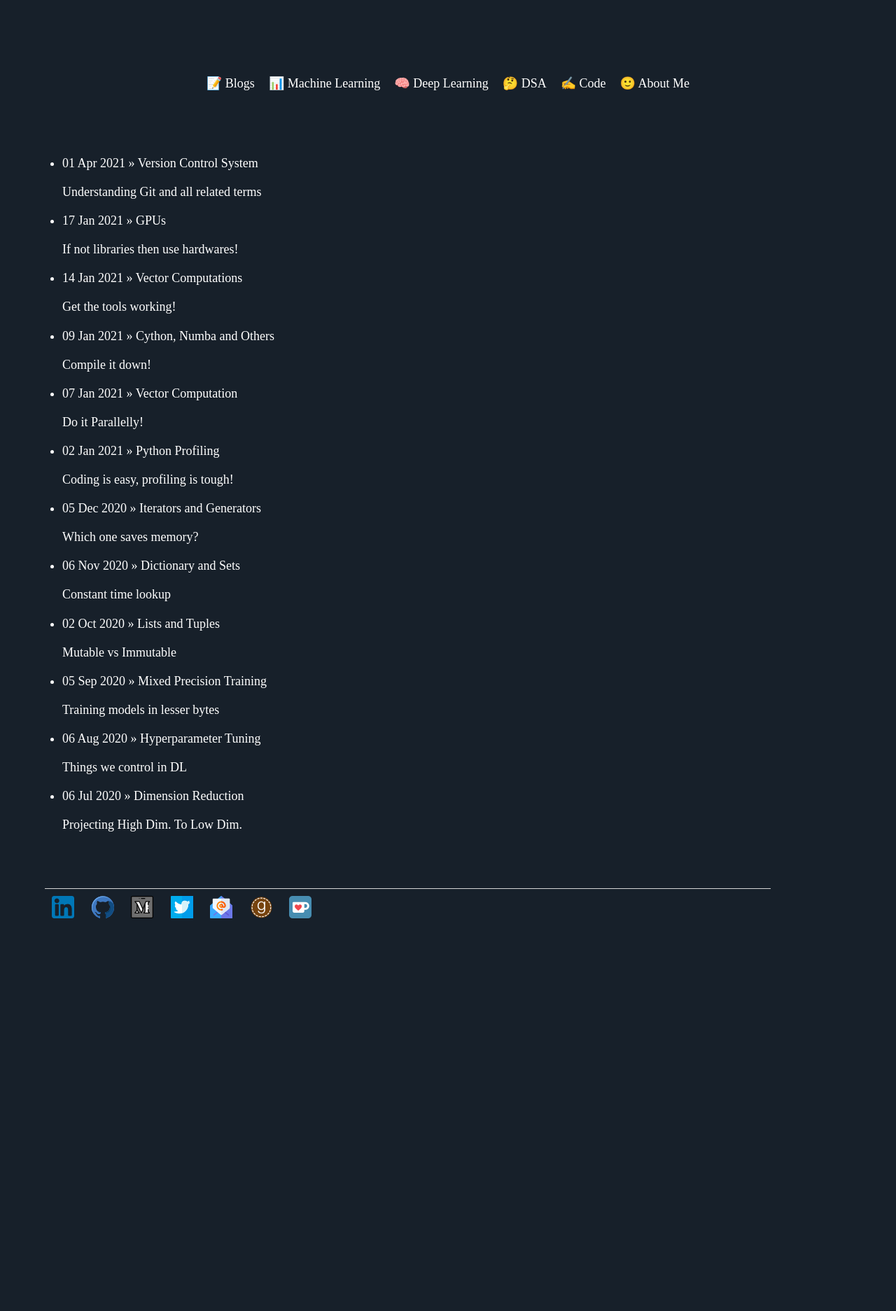
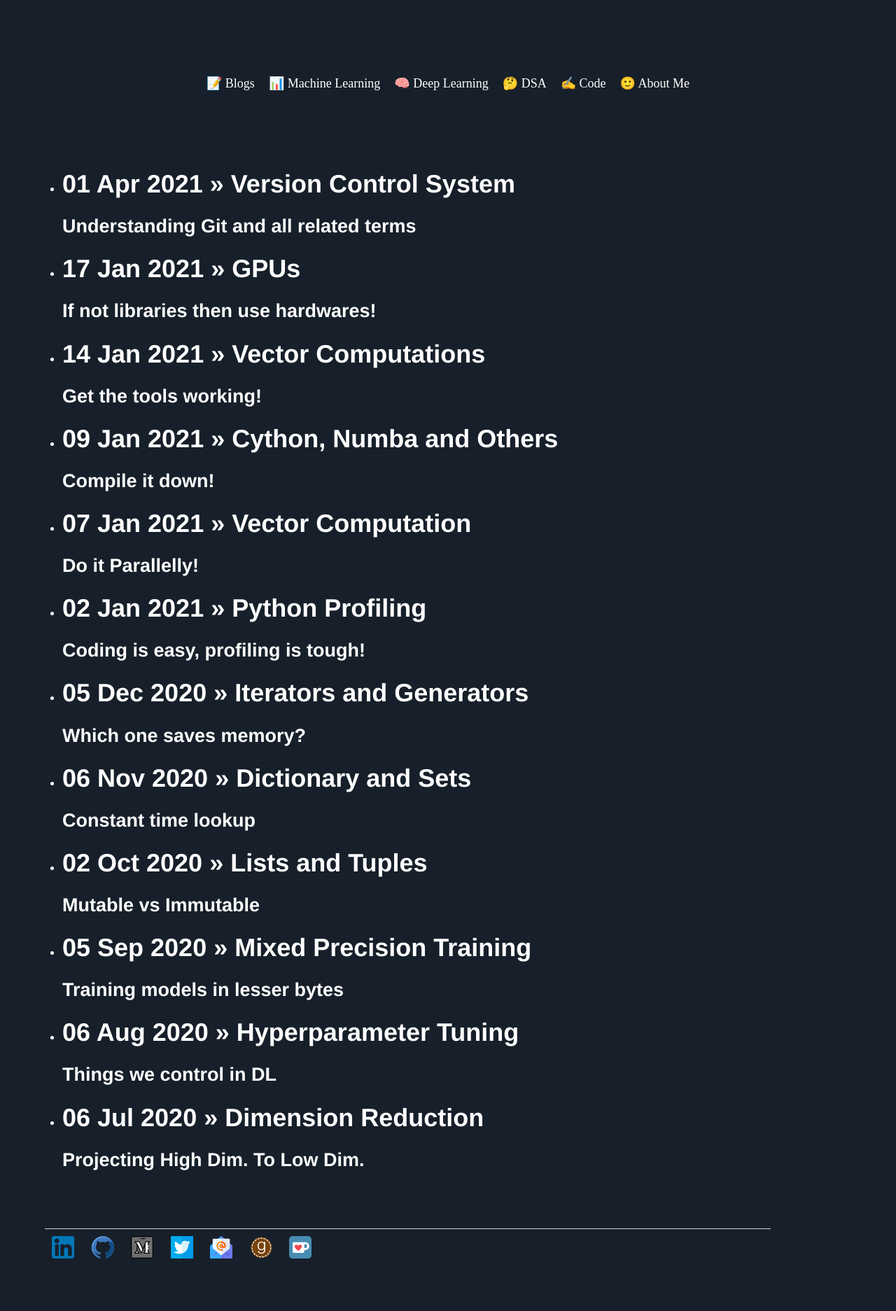
Before and after one commit to Mayurji/mayurji.github.io, a Jekyll site: the page built from blog/index.html, in a window 1280 px wide. Shown: the whole page at 70% size. Built offline with Jekyll 4.4.1, drawn with Linux system fonts in a browser that asks for light colours; nearby versions of some CDN libraries; before the commit the page ends 1387 px from its top, so only the background shows below that.

Commit message:
H1 Added

```diff
--- a/blog/index.html
+++ b/blog/index.html
@@ -11,8 +11,8 @@ title: Blogs
 
   {% for post in site.posts %}
     <li>
-      <span>{{ post.date | date_to_string }}</span> » <a href="{{ post.url }}" title="{{ post.title }}">{{ post.title }}
-      <p>{{ post.description }}</p></a>
+      <h1><span>{{ post.date | date_to_string }}</span> » <a href="{{ post.url }}" title="{{ post.title }}">{{ post.title }}</h1>
+      <h2>{{ post.description }}</h2></a>
   </li>
   {% endfor %}
 <!--<p>
```
